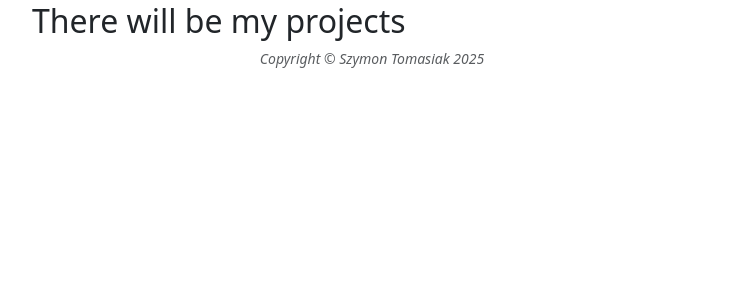
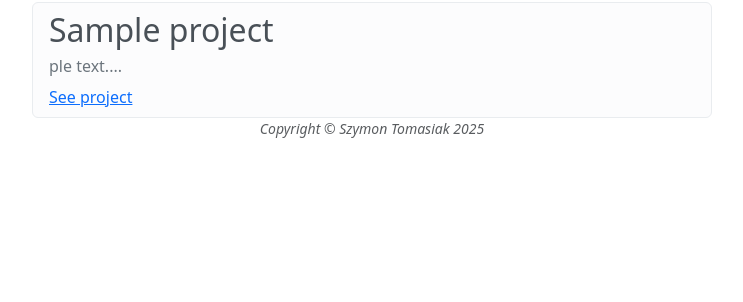
Before and after one commit to GibonCoder/Portfolio-Website, a Flask app: page /projects in a window 1280 px wide. Shown: the part 86-388 px from the top of the page, without its empty margins (268-1011 px from the left). Run offline with Flask 3, Linux system fonts and the light colour scheme; tables that the repository leaves empty hold one stand-in row (values such as "Sample post"); some libraries are stand-ins or nearby versions.

Commit message:
Render list of projects fetched from database

```diff
--- a/templates/projects.html
+++ b/templates/projects.html
@@ -2,6 +2,18 @@
 
 {% block content %}
     <div class="col-lg-8 col-md-10 col-xs-12">
-        <h2>There will be my projects</h2>
+        <div class="projects">
+            <ul class="list-group">
+                {% for project in projects %}
+                    <li class="list-group-item list-group-item-light">
+                        <div class="project-preview">
+                            <h2 class="project-title">{{ project.title }}</h2>
+                            <h6 class="project-description-shortened text-secondary">{{ project.description[3:50] }}...</h6>
+                            <a href="/">See project</a> <!-- This link should redirect to the project page -->
+                        </div>
+                    </li>
+                {% endfor %}
+            </ul>
+        </div>
     </div>
 {% endblock %}
```
